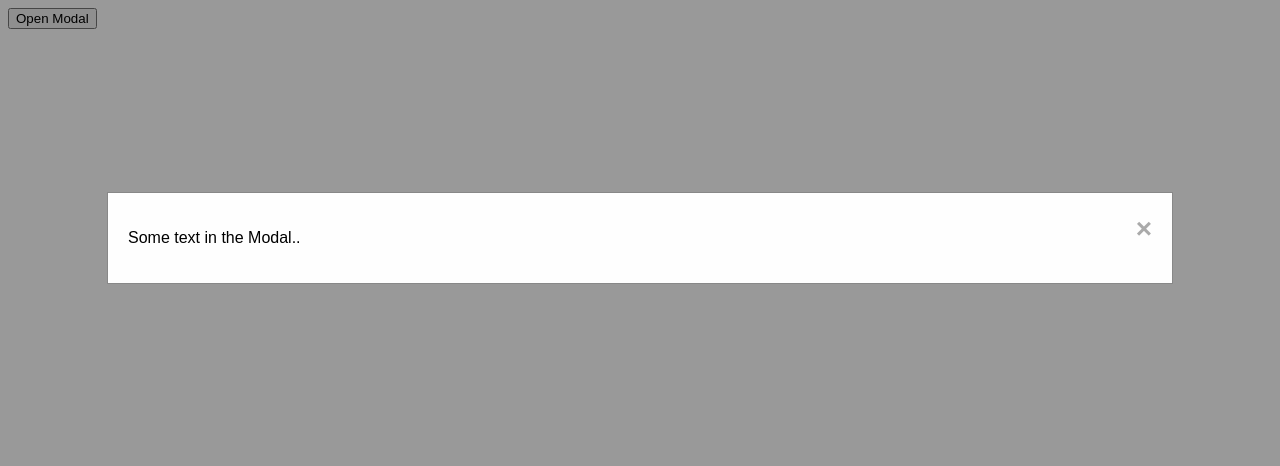
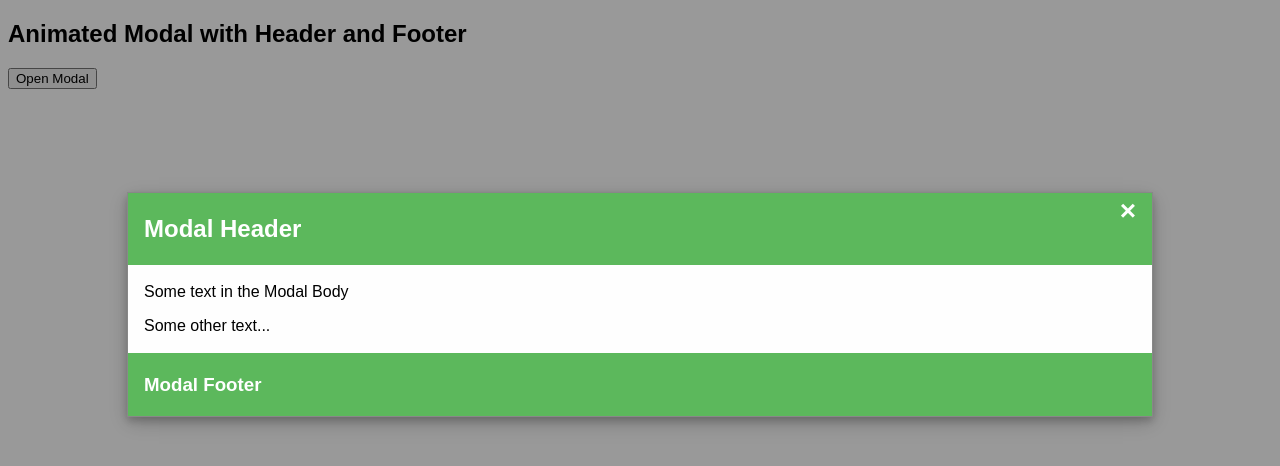
Before and after one commit to jadsonsantos/estudo-front-end, a plain HTML site: page modal-box/index.html in a window 1280 px wide. Both pictures are taken after a click on the button "Open Modal". Drawn offline with Linux system fonts and the light colour scheme.

Commit message:
Animated Modal with Header and Footer

```diff
--- a/modal-box/index.html
+++ b/modal-box/index.html
@@ -8,6 +8,8 @@
         <title>Modal Box</title>
     </head>
     <body>
+        <h2>Animated Modal with Header and Footer</h2>
+
         <!-- Trigger/Open The Modal -->
         <button id="myBtn">Open Modal</button>
 
@@ -16,8 +18,17 @@
 
             <!-- Modal content -->
             <div class="modal-content">
-                <span class="close">&times;</span>
-                <p>Some text in the Modal..</p>
+                <div class="modal-header">
+                    <span class="close">&times;</span>
+                    <h2>Modal Header</h2>
+                </div>
+                <div class="modal-body">
+                    <p>Some text in the Modal Body</p>
+                    <p>Some other text...</p>
+                </div>
+                <div class="modal-footer">
+                    <h3>Modal Footer</h3>
+                </div>
             </div>
 
         </div>
--- a/modal-box/style.css
+++ b/modal-box/style.css
@@ -16,16 +16,26 @@ body {font-family: Arial, Helvetica, sans-serif;}
 
 /* Modal Content/Box */
 .modal-content {
+  position: relative;
   background-color: #fefefe;
   margin: 15% auto; /* 15% from the top and centered */
-  padding: 20px;
+  padding: 0;
   border: 1px solid #888;
   width: 80%; /* Could be more or less, depending on screen size */
+  box-shadow: 0 4px 8px 0 rgba(0,0,0,0.2),0 6px 20px 0 rgba(0,0,0,0.19);
+  animation-name: animatetop;
+  animation-duration: 0.4s
+}
+
+/* Add Animation */
+@keyframes animatetop {
+  from {top: -300px; opacity: 0}
+  to {top: 0; opacity: 1}
 }
 
 /* The Close Button */
 .close {
-  color: #aaa;
+  color: #fff;
   float: right;
   font-size: 28px;
   font-weight: bold;
@@ -37,3 +47,20 @@ body {font-family: Arial, Helvetica, sans-serif;}
   text-decoration: none;
   cursor: pointer;
 }
+
+/* Modal Header */
+.modal-header {
+    padding: 2px 16px;
+    background-color: #5cb85c;
+    color: white;
+}
+
+/* Modal Body */
+.modal-body {padding: 2px 16px;}
+
+/* Modal Footer */
+.modal-footer {
+    padding: 2px 16px;
+    background-color: #5cb85c;
+    color: white;
+}
```
